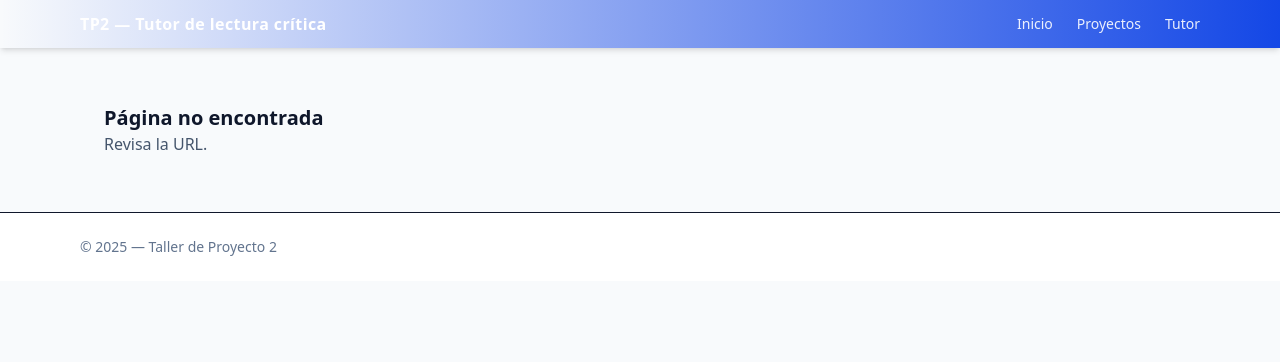
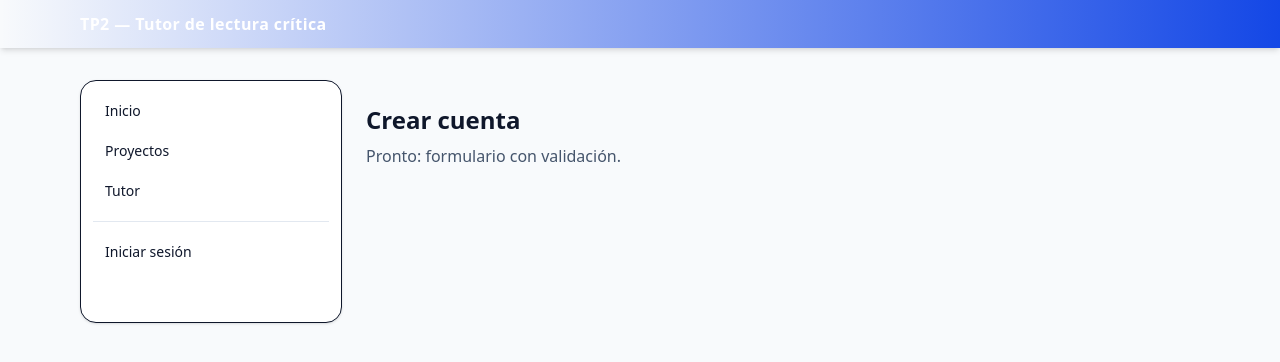
Before and after one commit to Yorshgamer/tptutor, a React (Vite) app in the folder frontend/: page /register in a window 1280 px wide. Shown: the top 362 px of the page. Built offline with nearby package versions, Linux system fonts and the light colour scheme.

Commit message:
Se agrega en el frontend el layout con header y sidebar

```diff
--- a/frontend/src/App.tsx
+++ b/frontend/src/App.tsx
@@ -2,30 +2,5 @@ import { RouterProvider } from "react-router-dom";
 import { router } from "./routes/Router";
 
 export default function App() {
-  return (
-    <div className="min-h-screen bg-slate-50 text-slate-900">
-      {/* Header moderno */}
-      <header className="sticky top-0 z-10 bg-gradient-to-r from-primary to-blue-700 text-white shadow-md">
-        <div className="mx-auto max-w-6xl px-4 py-3 flex items-center justify-between">
-          <h1 className="font-semibold tracking-wide">TP2 — Tutor de lectura crítica</h1>
-          <nav className="hidden md:flex items-center gap-6 text-sm text-white/90">
-            <a href="/" className="hover:text-white">Inicio</a>
-            <a href="/projects" className="hover:text-white">Proyectos</a>
-            <a href="/tutor" className="hover:text-white">Tutor</a>
-          </nav>
-        </div>
-      </header>
-
-      {/* Contenido */}
-      <main className="mx-auto max-w-6xl px-4 py-8">
-        <RouterProvider router={router} />
-      </main>
-
-      <footer className="border-t bg-white">
-        <div className="mx-auto max-w-6xl px-4 py-6 text-sm text-slate-500">
-          © 2025 — Taller de Proyecto 2
-        </div>
-      </footer>
-    </div>
-  );
+  return <RouterProvider router={router} />;
 }
--- /dev/null
+++ b/frontend/src/components/Header.tsx
@@ -0,0 +1,27 @@
+import { Link } from "react-router-dom";
+
+type Props = { onToggleSidebar: () => void };
+
+export default function Header({ onToggleSidebar }: Props) {
+  return (
+    <header className="sticky top-0 z-20 bg-gradient-to-r from-primary to-blue-700 text-white shadow-md">
+      <div className="mx-auto max-w-6xl px-4 py-3 flex items-center justify-between">
+        <button
+          aria-label="Abrir menú"
+          onClick={onToggleSidebar}
+          className="md:hidden rounded-xl px-3 py-2 bg-white/10 hover:bg-white/20 focus:outline-none focus:ring-2 focus:ring-white/60"
+        >
+          ☰
+        </button>
+
+        <Link to="/" className="font-semibold tracking-wide">
+          TP2 — Tutor de lectura crítica
+        </Link>
+
+        <div className="hidden md:block text-sm opacity-90">
+          {/* espacio para acciones futuras */}
+        </div>
+      </div>
+    </header>
+  );
+}
--- /dev/null
+++ b/frontend/src/components/Layout.tsx
@@ -0,0 +1,36 @@
+import { useState } from "react";
+import Header from "./Header";
+import Sidebar from "./Sidebar";
+import SideNav from "./SideNav";
+
+export default function Layout({ children }: { children: React.ReactNode }) {
+  const [open, setOpen] = useState(false);
+
+  return (
+    <div className="min-h-screen bg-slate-50 text-slate-900">
+      <Header onToggleSidebar={() => setOpen(true)} />
+
+      <div className="mx-auto max-w-6xl px-4 mt-6 md:mt-8">
+        {/* Grid robusta en v4 */}
+        <div className="md:grid md:grid-cols-12 md:gap-6">
+          {/* Sidebar inline SOLO desktop */}
+          <aside className="hidden md:block md:col-span-3">
+            <div className="sticky top-20">
+              <div className="rounded-2xl bg-white border shadow-sm p-3">
+                <SideNav />
+              </div>
+            </div>
+          </aside>
+
+          {/* Contenido */}
+          <main className="md:col-span-9 py-6">
+            {children}
+          </main>
+        </div>
+      </div>
+
+      {/* Sidebar móvil (overlay) */}
+      <Sidebar open={open} onClose={() => setOpen(false)} />
+    </div>
+  );
+}
--- /dev/null
+++ b/frontend/src/components/SideNav.tsx
@@ -0,0 +1,59 @@
+import { NavLink } from "react-router-dom";
+
+const linkBase =
+  "block rounded-xl px-3 py-2 text-sm transition hover:bg-slate-100";
+
+type Props = { onNavigate?: () => void };
+
+export default function SideNav({ onNavigate }: Props) {
+  return (
+    <nav aria-label="Navegación lateral" className="flex flex-col gap-1">
+      <NavLink
+        to="/"
+        className={({ isActive }) =>
+          `${linkBase} ${isActive ? "bg-primary text-white hover:bg-primary" : ""}`
+        }
+        onClick={onNavigate}
+      >
+        Inicio
+      </NavLink>
+      <NavLink
+        to="/projects"
+        className={({ isActive }) =>
+          `${linkBase} ${isActive ? "bg-primary text-white hover:bg-primary" : ""}`
+        }
+        onClick={onNavigate}
+      >
+        Proyectos
+      </NavLink>
+      <NavLink
+        to="/tutor"
+        className={({ isActive }) =>
+          `${linkBase} ${isActive ? "bg-primary text-white hover:bg-primary" : ""}`
+        }
+        onClick={onNavigate}
+      >
+        Tutor
+      </NavLink>
+      <div className="h-px my-2 bg-slate-200" />
+      <NavLink
+        to="/login"
+        className={({ isActive }) =>
+          `${linkBase} ${isActive ? "bg-primary text-white hover:bg-primary" : ""}`
+        }
+        onClick={onNavigate}
+      >
+        Iniciar sesión
+      </NavLink>
+      <NavLink
+        to="/register"
+        className={({ isActive }) =>
+          `${linkBase} ${isActive ? "bg-primary text-white hover:bg-primary" : ""}`
+        }
+        onClick={onNavigate}
+      >
+        Crear cuenta
+      </NavLink>
+    </nav>
+  );
+}
--- /dev/null
+++ b/frontend/src/components/Sidebar.tsx
@@ -0,0 +1,29 @@
+import SideNav from "./SideNav";
+
+type Props = { open: boolean; onClose: () => void };
+
+export default function Sidebar({ open, onClose }: Props) {
+  return (
+    <>
+      {/* Overlay móvil */}
+      {open && (
+        <div
+          className="fixed inset-0 z-30 bg-black/30 md:hidden"
+          onClick={onClose}
+          aria-hidden="true"
+        />
+      )}
+
+      {/* Panel móvil (off-canvas). Oculto en md+ */}
+      <aside
+        aria-label="Menú lateral"
+        className={`fixed z-40 left-0 top-14 h-[calc(100vh-56px)] w-72 bg-white border-r shadow-lg transform transition-transform md:hidden
+          ${open ? "translate-x-0" : "-translate-x-full"}`}
+      >
+        <div className="p-3">
+          <SideNav onNavigate={onClose} />
+        </div>
+      </aside>
+    </>
+  );
+}
--- /dev/null
+++ b/frontend/src/pages/Login.tsx
@@ -0,0 +1,8 @@
+export default function Login() {
+  return (
+    <section className="space-y-2">
+      <h2 className="text-2xl font-semibold">Iniciar sesión</h2>
+      <p className="text-slate-600">Pronto: formulario con validación.</p>
+    </section>
+  );
+}
--- /dev/null
+++ b/frontend/src/pages/Projects.tsx
@@ -0,0 +1,8 @@
+export default function Projects() {
+  return (
+    <section className="space-y-2">
+      <h2 className="text-2xl font-semibold">Proyectos</h2>
+      <p className="text-slate-600">Aquí listaremos proyectos y acciones.</p>
+    </section>
+  );
+}
--- /dev/null
+++ b/frontend/src/pages/Register.tsx
@@ -0,0 +1,8 @@
+export default function Register() {
+  return (
+    <section className="space-y-2">
+      <h2 className="text-2xl font-semibold">Crear cuenta</h2>
+      <p className="text-slate-600">Pronto: formulario con validación.</p>
+    </section>
+  );
+}
--- /dev/null
+++ b/frontend/src/pages/Tutor.tsx
@@ -0,0 +1,8 @@
+export default function Tutor() {
+  return (
+    <section className="space-y-2">
+      <h2 className="text-2xl font-semibold">Tutor de Lectura Crítica</h2>
+      <p className="text-slate-600">Zona para cargar texto y actividades.</p>
+    </section>
+  );
+}
--- a/frontend/src/routes/Router.tsx
+++ b/frontend/src/routes/Router.tsx
@@ -1,14 +1,38 @@
 import { createBrowserRouter } from "react-router-dom";
+import Layout from "../components/Layout";
 import Home from "../pages/Home";
+import Projects from "../pages/Projects";
+import Tutor from "../pages/Tutor";
+import Login from "../pages/Login";
+import Register from "../pages/Register";
 
 const NotFound = () => (
   <div className="p-6">
     <h2 className="text-xl font-semibold">Página no encontrada</h2>
-    <p className="text-slate-600 dark:text-slate-300">Revisa la URL.</p>
+    <p className="text-slate-600">Revisa la URL.</p>
   </div>
 );
 
 export const router = createBrowserRouter([
-  { path: "/", element: <Home /> },
-  { path: "*", element: <NotFound /> },
+  {
+    path: "/",
+    element: <Layout><Home /></Layout>,
+  },
+  {
+    path: "/projects",
+    element: <Layout><Projects /></Layout>,
+  },
+  {
+    path: "/tutor",
+    element: <Layout><Tutor /></Layout>,
+  },
+  {
+    path: "/login",
+    element: <Layout><Login /></Layout>,
+  },
+  {
+    path: "/register",
+    element: <Layout><Register /></Layout>,
+  },
+  { path: "*", element: <Layout><NotFound /></Layout> },
 ]);
```
